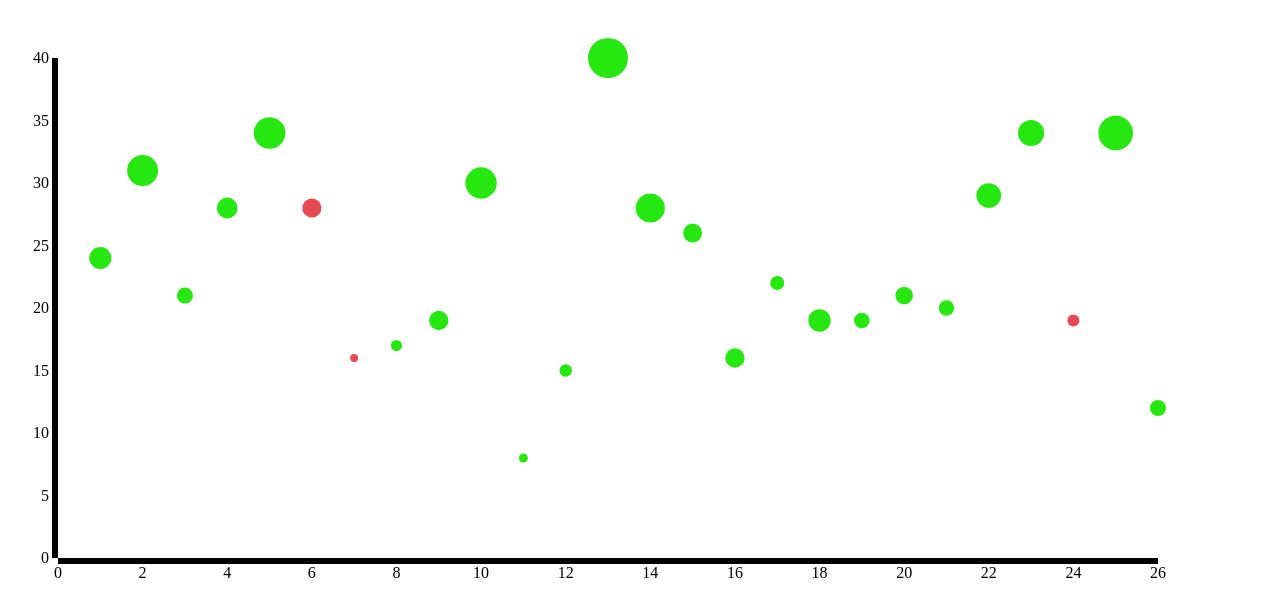
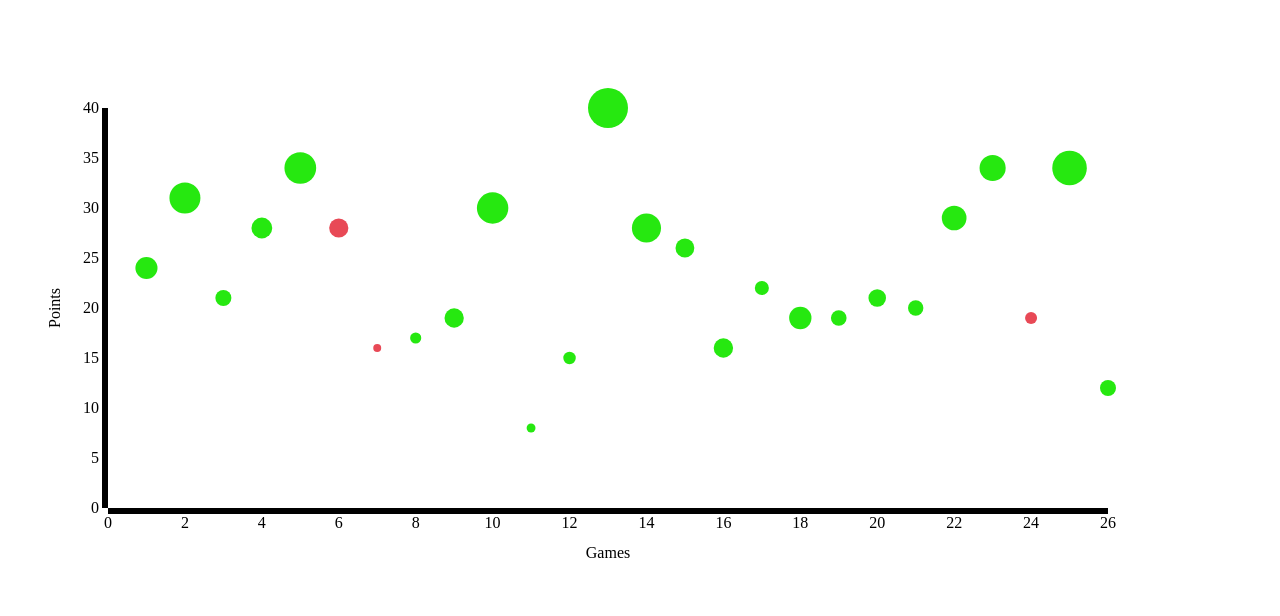
Before and after one commit to alextsg/d3experiment, a plain HTML site: page index.html in a window 1280 px wide. Drawn offline with Linux system fonts and the light colour scheme.

Commit message:
Added axes labels

```diff
--- a/d3experiment.js
+++ b/d3experiment.js
@@ -5,7 +5,7 @@ csv.sort(function(a,b) {return b.game - a.game;});
 */
 var width = 1200,
     height = 600,
-    margin = 50;
+    margin = 100;
 /*
 var svg=d3.select("body").append("svg").attr("width",width).attr("height",height);
 var x=d3.scale.linear().domain([0,d3.max(data, function(d) { return d.game; })])
@@ -46,6 +46,22 @@ svg.append("g")
   .attr("transform", "translate(" + margin + ",0)")
   .call(yAxis);
 
+svg.append("text")
+    .attr("class", "xlabel")
+    .attr("text-anchor", "middle")
+    .attr("x", (width)/2)
+    .attr("y", height - 50)
+    .text("Games");
+
+svg.append("text")
+    .attr("class", "ylabel")
+    .attr("text-anchor", "middle")
+    .attr("x", -height/2)
+    .attr("y", margin - 60)
+    .attr("dy", ".75em")
+    .attr("transform", "rotate(-90)")
+    .text("Points");
+
 /*
 
 
--- a/styles.css
+++ b/styles.css
@@ -14,3 +14,8 @@ body {
     font-family: sans-serif;
     font-size: 11px;
 }
+
+.xlabel, .ylabel {
+    font-family: sans-serif;
+    font-size: 14px;
+}
```
